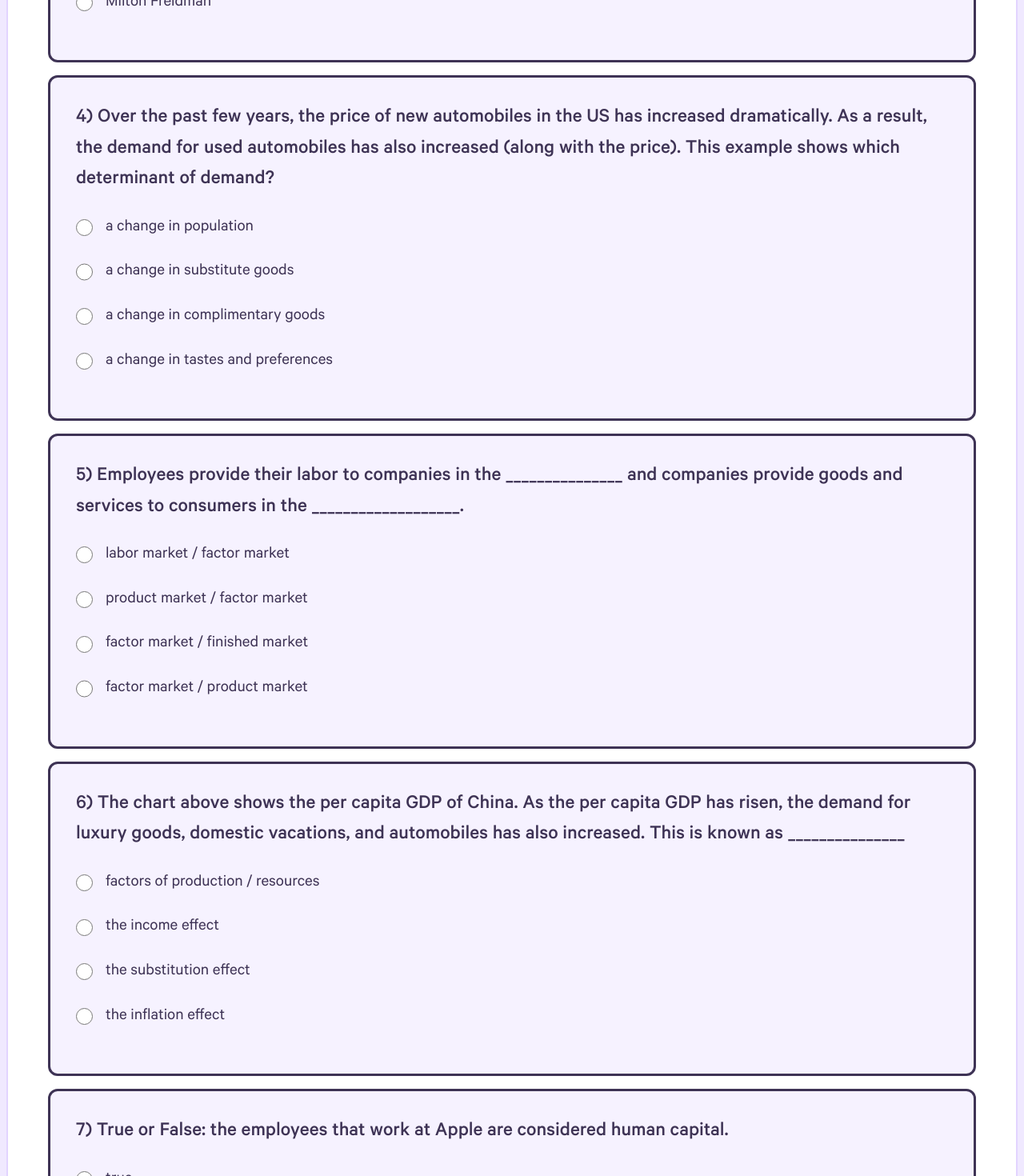
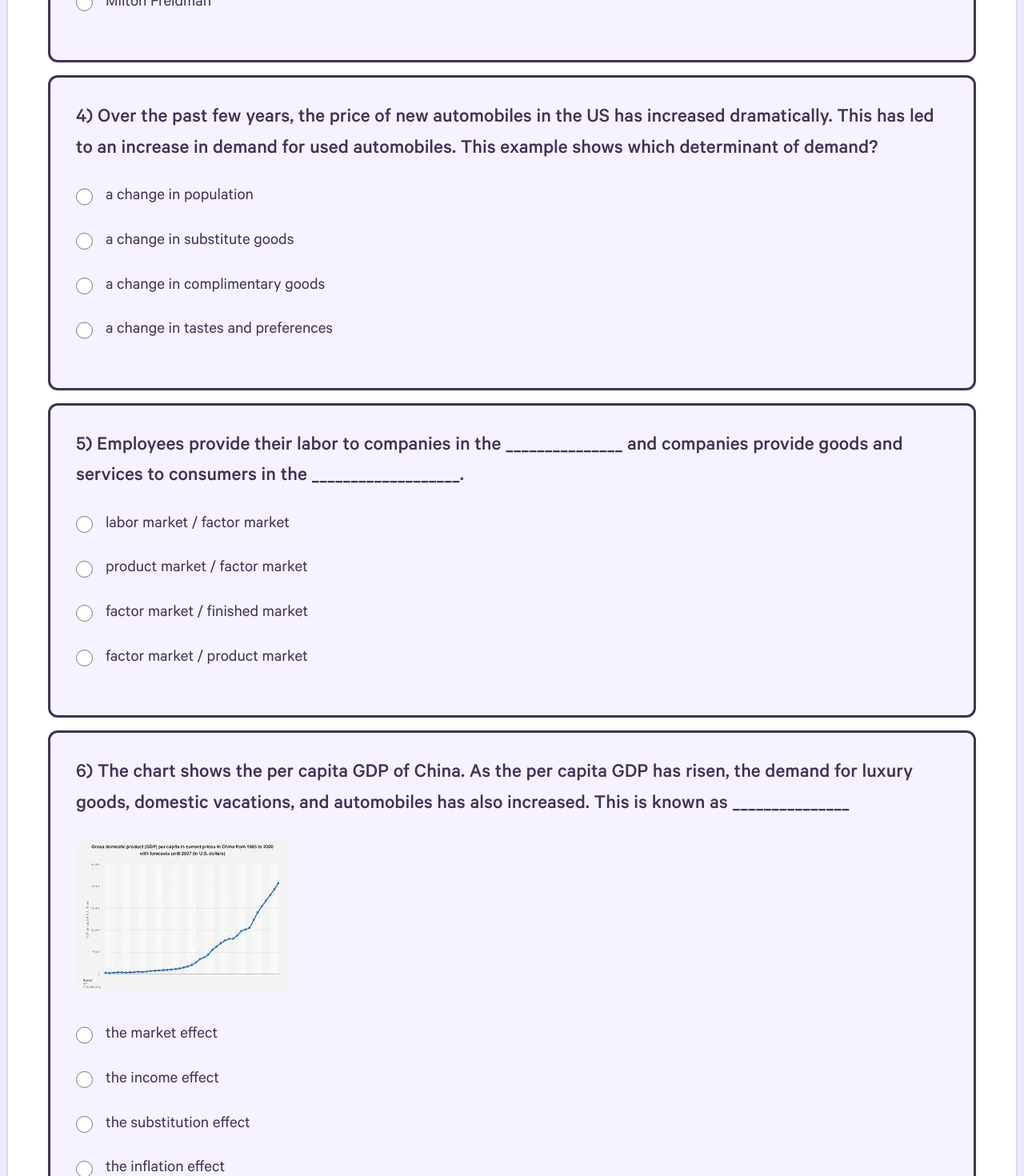
Before and after one commit to GarrettMould/econCourseSite, a React (Create React App) app: page /UnitTest in a window 1280 px wide. Shown: the part 1340-2810 px from the top of the page at 80% size. Built offline with nearby package versions, Linux system fonts and the light colour scheme; a web font is replaced by a local one.

Commit message:
course info updates

```diff
--- a/src/Components/styles/FlexContainers.styled.js
+++ b/src/Components/styles/FlexContainers.styled.js
@@ -22,6 +22,6 @@ export const FlexColumn = styled.div.attrs((props) => ({
 }))`
   display: flex;
   flex-direction: column;
-  justify-conent: ${(props) => props.justifyContent};
+  justify-content: ${(props) => props.justifyContent};
   align-items: ${(props) => props.alignItems};
 `;
--- a/src/CourseInformation.js
+++ b/src/CourseInformation.js
@@ -1,3 +1,4 @@
+import unit1_question6 from "../src/Images/Unit 1 Exam/question6.jpg";
 import unit1_question14 from "../src/Images/Unit 1 Exam/question14.png";
 import unit1_question15 from "../src/Images/Unit 1 Exam/question15.png";
 
@@ -263,7 +264,7 @@ export var courseInformation = [
         questionNumber: 4,
         subtopic: 2,
         questionText:
-          "Over the past few years, the price of new automobiles in the US has increased dramatically. As a result, the demand for used automobiles has also increased (along with the price). This example shows which determinant of demand?",
+          "Over the past few years, the price of new automobiles in the US has increased dramatically. This has led to an increase in demand for used automobiles. This example shows which determinant of demand?",
         options: [
           {
             name: "a change in population",
@@ -295,10 +296,11 @@ export var courseInformation = [
         questionNumber: 6,
         subtopic: 2,
         questionText:
-          "The chart above shows the per capita GDP of China. As the per capita GDP has risen, the demand for luxury goods, domestic vacations, and automobiles has also increased. This is known as _______________",
-        options: [
-          {
-            name: "factors of production / resources",
+          "The chart shows the per capita GDP of China. As the per capita GDP has risen, the demand for luxury goods, domestic vacations, and automobiles has also increased. This is known as _______________",
+          image: unit1_question6,
+        options: [
+          {
+            name: "the market effect",
             id: 1,
             isCorrect: false,
           },
@@ -311,7 +313,7 @@ export var courseInformation = [
         questionNumber: 7,
         subtopic: 3,
         questionText:
-          "True or False: the employees that work at Apple are considered human capital.",
+          "True or False: A surplus occurs when the price is set below the equilibrium price.",
         options: [
           {
             name: "true",
@@ -389,7 +391,7 @@ export var courseInformation = [
         questionNumber: 12,
         subtopic: 4,
         questionText:
-          "A budget deficit occurs when a government ___________ more money than it _______________",
+          "A budget deficit occurs when a government ___________ more money than it _______________.",
         options: [
           {
             name: "spends / earns",
--- a/src/Elements/UnitOverviewHeadline.js
+++ b/src/Elements/UnitOverviewHeadline.js
@@ -3,12 +3,12 @@ import { FlexRow } from "../Components/styles/FlexContainers.styled";
 const UnitOverviewHeadline = (props) => {
   return (
     <FlexRow
-      justifyCotent="center"
+      justifyCotent={props.isMobile ? "center" : "start"}
       alignItems="center"
       width="100%"
       padding={props.isMobile ? "3% 0% 6% 0%" : "3% 0% 3% 0%"}
     >
-      <Headline fontSize={props.isMobile ? "7vw" : "3vw"}>
+      <Headline fontSize={props.isMobile ? "7vw" : "3vw"} textAlign={props.isMobile ? "center" : "left"}>
         {props.text}
       </Headline>
     </FlexRow>
--- a/src/Elements/styles/Headlines.styled.js
+++ b/src/Elements/styles/Headlines.styled.js
@@ -2,8 +2,9 @@ import styled from "styled-components";
 
 export const Headline = styled.div.attrs((props) => ({
   fontSize: props.fontSize,
-  textAlign: props.textAlign,
+
 }))`
   font-size: ${(props) => props.fontSize};
   font-family: var(--lessEmphasizedText);
+
 `;
```
Also changed, not shown: src/Images/Unit 1 Exam/question6.jpg (added), src/Images/Unit 1 Exam/question6.png (added).
